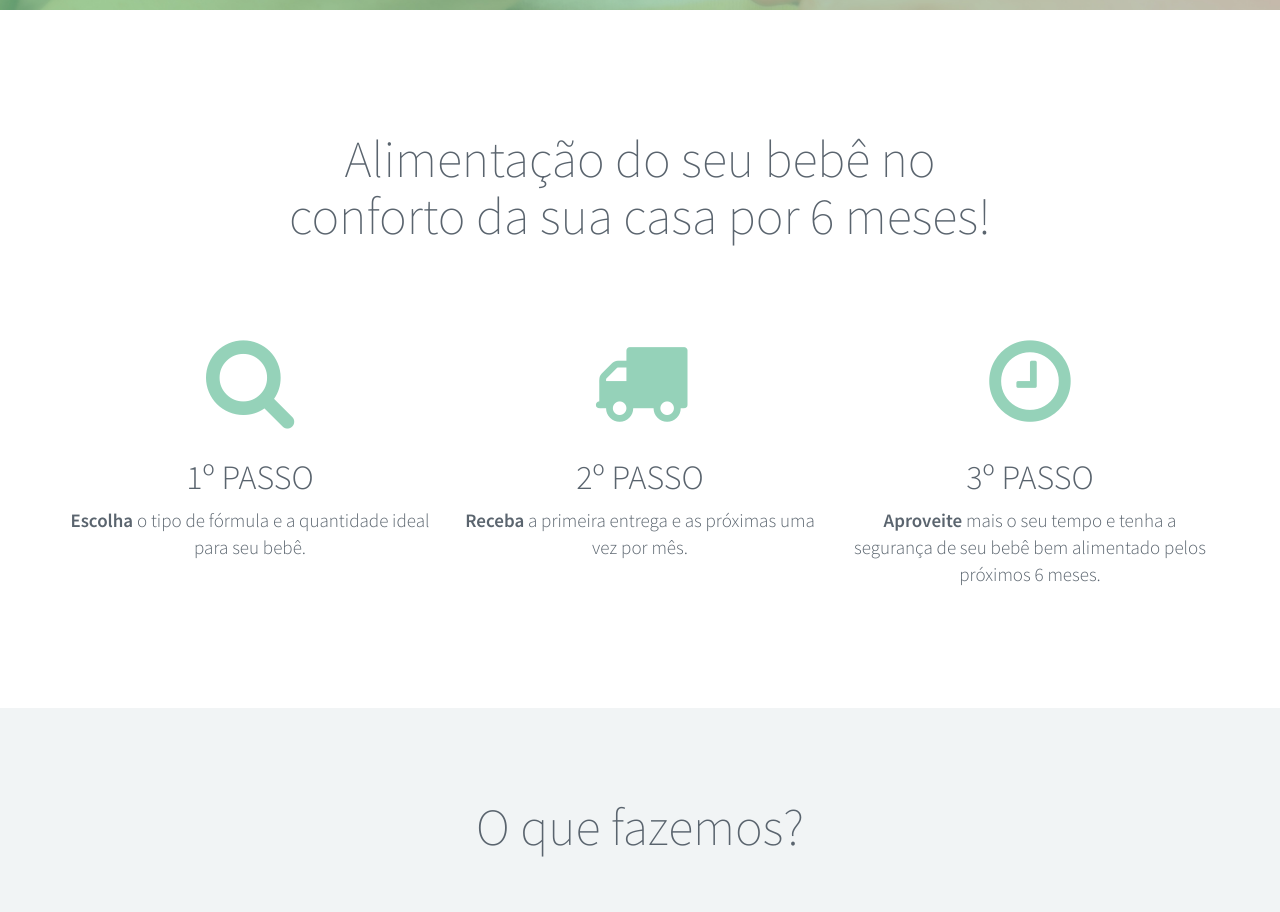
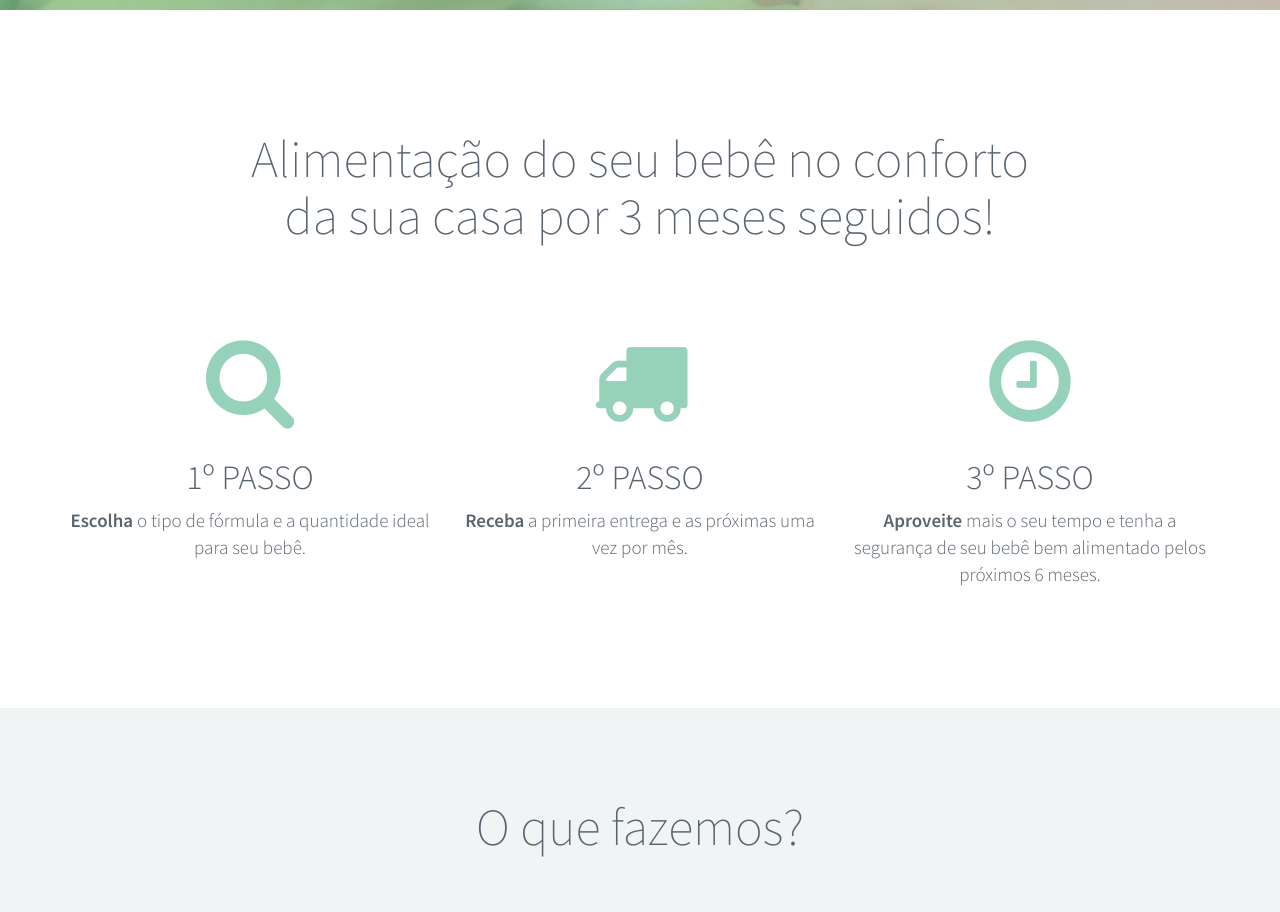
Before and after one commit to delaedele/delaedele.com, a plain HTML site: page index.html in a window 1280 px wide. Shown: the part 940-1852 px from the top of the page. Drawn offline with Linux system fonts and the light colour scheme.

Commit message:
mudando o prazo da assinatura

```diff
--- a/index.html
+++ b/index.html
@@ -115,7 +115,8 @@
 							data-wow-duration="1s"
 							data-wow-offset="200"
 							data-wow-delay="0.3s">
-							<h2>Alimentação do seu bebê no<br>conforto da sua casa por 6 meses!</h2>
+                            <h2>Alimentação do seu bebê no conforto<br>da sua casa por 3 meses
+                                seguidos!</h2>
 						</div>
 					</div>
 					<div class="row wow fadeInUp"
```
